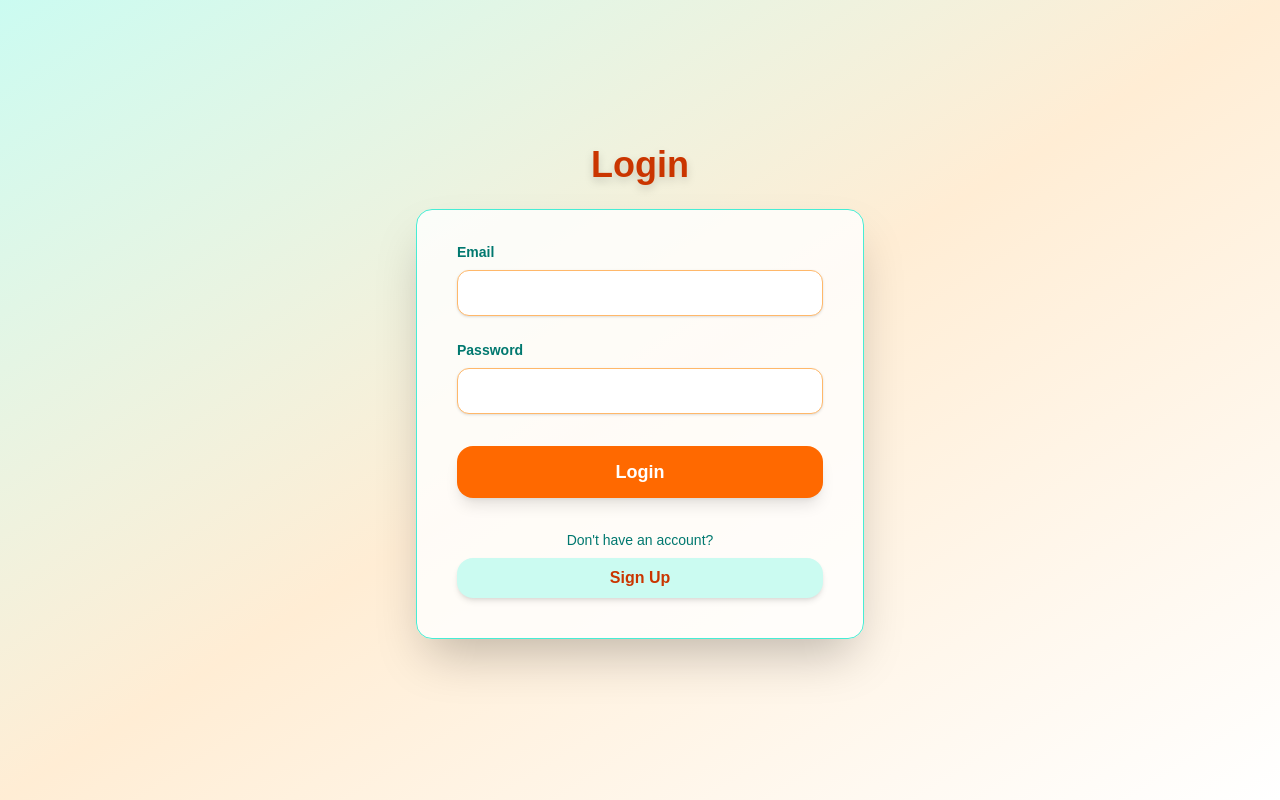
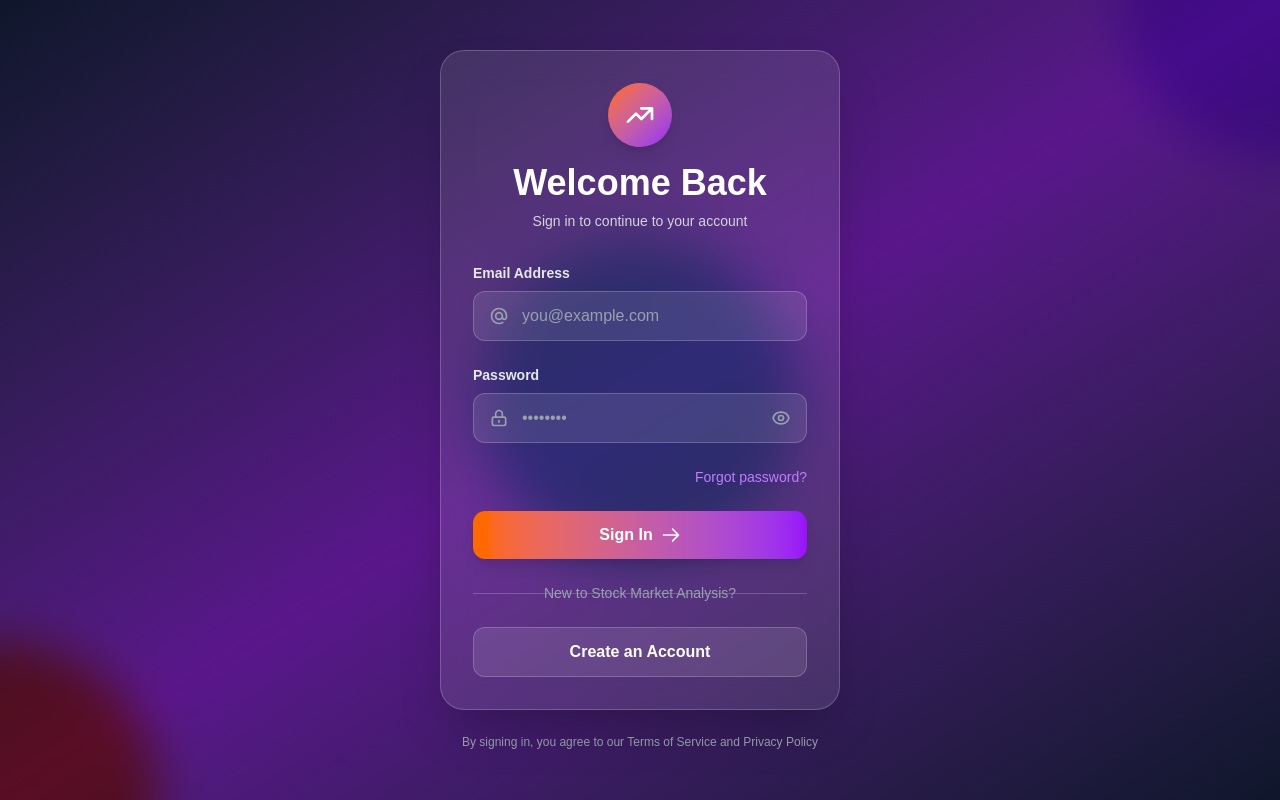
Before and after one commit to hemantmm/StockMarketAnalysis, a Next.js app in the folder frontend/: page /Login in a window 1280 px wide. Built offline with nearby package versions, Linux system fonts and the light colour scheme.

Commit message:
fix: login page
Signed-off-by: Hemant M Mehta <hemant29mehta@gmail.com>

```diff
--- a/frontend/src/app/Login/page.tsx
+++ b/frontend/src/app/Login/page.tsx
@@ -8,6 +8,8 @@ const LoginPage = () => {
   const [email, setEmail] = useState('');
   const [password, setPassword] = useState('');
   const [errorMsg, setErrorMsg] = useState('');
+  const [isLoading, setIsLoading] = useState(false);
+  const [showPassword, setShowPassword] = useState(false);
 
   const handleSignUpPage = () => {
     router.push('/SignUp');
@@ -16,6 +18,8 @@ const LoginPage = () => {
   const handleLogin = async (e: React.FormEvent) => {
     e.preventDefault();
     setErrorMsg('');
+    setIsLoading(true);
+
     await axios.post(`https://stockmarketanalysis-node.onrender.com/Login`, {
       email,
       password,
@@ -37,64 +41,185 @@ const LoginPage = () => {
     .catch((error) => {
       console.error('There was an error!', error);
       setErrorMsg('Login failed: ' + (error?.response?.data?.message || 'Unknown error'));
+    })
+    .finally(() => {
+      setIsLoading(false);
     });
   }
 
   return (
-    <div className="flex flex-col items-center justify-center min-h-screen bg-gradient-to-br from-teal-100 via-orange-100 to-white">
-      <h1 className="text-4xl font-extrabold mb-6 text-orange-700 drop-shadow-lg">Login</h1>
-      <form className="bg-white/80 shadow-2xl rounded-2xl px-10 pt-8 pb-10 mb-4 w-full max-w-md border border-teal-300">
-        <div className="mb-6">
-          <label className="block text-teal-700 text-sm font-bold mb-2" htmlFor="email">
-            Email
+    <div className="flex items-center justify-center min-h-screen bg-gradient-to-br from-slate-900 via-purple-900 to-slate-900 relative overflow-hidden">
+      {/* Animated background elements */}
+      <div className="absolute inset-0 overflow-hidden">
+        <div className="absolute -top-40 -right-40 w-80 h-80 bg-purple-500 rounded-full mix-blend-multiply filter blur-xl opacity-20 animate-pulse"></div>
+        <div className="absolute -bottom-40 -left-40 w-80 h-80 bg-orange-500 rounded-full mix-blend-multiply filter blur-xl opacity-20 animate-pulse animation-delay-2000"></div>
+        <div className="absolute top-1/2 left-1/2 transform -translate-x-1/2 -translate-y-1/2 w-80 h-80 bg-teal-500 rounded-full mix-blend-multiply filter blur-xl opacity-20 animate-pulse animation-delay-4000"></div>
+      </div>
+
+      {/* Login Card */}
+      <div className="relative z-10 w-full max-w-md px-6">
+        <div className="bg-white/10 backdrop-blur-lg rounded-3xl shadow-2xl border border-white/20 p-8 transform transition-all duration-300 hover:scale-[1.02]">
+          {/* Header */}
+          <div className="text-center mb-8">
+            <div className="inline-flex items-center justify-center w-16 h-16 bg-gradient-to-br from-orange-500 to-purple-600 rounded-full mb-4 shadow-lg">
+              <svg className="w-8 h-8 text-white" fill="none" stroke="currentColor" viewBox="0 0 24 24">
+                <path strokeLinecap="round" strokeLinejoin="round" strokeWidth={2} d="M13 7h8m0 0v8m0-8l-8 8-4-4-6 6" />
+              </svg>
+            </div>
+            <h1 className="text-4xl font-bold text-white mb-2">Welcome Back</h1>
+            <p className="text-gray-300 text-sm">Sign in to continue to your account</p>
+          </div>
+
+          {/* Error Message */}
+          {errorMsg && (
+            <div className="mb-6 bg-red-500/20 border border-red-500/50 rounded-xl px-4 py-3 flex items-start animate-shake">
+              <svg className="w-5 h-5 text-red-400 mr-2 flex-shrink-0 mt-0.5" fill="currentColor" viewBox="0 0 20 20">
+                <path fillRule="evenodd" d="M10 18a8 8 0 100-16 8 8 0 000 16zM8.707 7.293a1 1 0 00-1.414 1.414L8.586 10l-1.293 1.293a1 1 0 101.414 1.414L10 11.414l1.293 1.293a1 1 0 001.414-1.414L11.414 10l1.293-1.293a1 1 0 00-1.414-1.414L10 8.586 8.707 7.293z" clipRule="evenodd" />
+              </svg>
+              <span className="text-red-200 text-sm">{errorMsg}</span>
+            </div>
+          )}
+
+          {/* Form */}
+          <form onSubmit={handleLogin} className="space-y-6">
+            {/* Email Field */}
+            <div>
+              <label className="block text-gray-200 text-sm font-semibold mb-2" htmlFor="email">
+                Email Address
               </label>
+              <div className="relative">
+                <div className="absolute inset-y-0 left-0 pl-4 flex items-center pointer-events-none">
+                  <svg className="w-5 h-5 text-gray-400" fill="none" stroke="currentColor" viewBox="0 0 24 24">
+                    <path strokeLinecap="round" strokeLinejoin="round" strokeWidth={2} d="M16 12a4 4 0 10-8 0 4 4 0 008 0zm0 0v1.5a2.5 2.5 0 005 0V12a9 9 0 10-9 9m4.5-1.206a8.959 8.959 0 01-4.5 1.207" />
+                  </svg>
+                </div>
                 <input
-            className="shadow appearance-none border border-orange-300 rounded-xl w-full py-3 px-4 text-teal-900 leading-tight focus:outline-none focus:ring-2 focus:ring-orange-400 bg-white placeholder-orange-400"
-            type="text"
+                  className="w-full bg-white/10 border border-white/20 rounded-xl py-3 pl-12 pr-4 text-white placeholder-gray-400 focus:outline-none focus:ring-2 focus:ring-purple-500 focus:border-transparent transition-all duration-200"
+                  type="email"
                   id="email"
                   name="email"
+                  placeholder="you@example.com"
                   value={email}
                   onChange={(e) => setEmail(e.target.value)}
                   required
                 />
               </div>
-        <div className="mb-8">
-          <label className="block text-teal-700 text-sm font-bold mb-2" htmlFor="password">
+            </div>
+
+            {/* Password Field */}
+            <div>
+              <label className="block text-gray-200 text-sm font-semibold mb-2" htmlFor="password">
                 Password
               </label>
+              <div className="relative">
+                <div className="absolute inset-y-0 left-0 pl-4 flex items-center pointer-events-none">
+                  <svg className="w-5 h-5 text-gray-400" fill="none" stroke="currentColor" viewBox="0 0 24 24">
+                    <path strokeLinecap="round" strokeLinejoin="round" strokeWidth={2} d="M12 15v2m-6 4h12a2 2 0 002-2v-6a2 2 0 00-2-2H6a2 2 0 00-2 2v6a2 2 0 002 2zm10-10V7a4 4 0 00-8 0v4h8z" />
+                  </svg>
+                </div>
                 <input
-            className="shadow appearance-none border border-orange-300 rounded-xl w-full py-3 px-4 text-teal-900 leading-tight focus:outline-none focus:ring-2 focus:ring-orange-400 bg-white placeholder-orange-400"
-            type="password"
+                  className="w-full bg-white/10 border border-white/20 rounded-xl py-3 pl-12 pr-12 text-white placeholder-gray-400 focus:outline-none focus:ring-2 focus:ring-purple-500 focus:border-transparent transition-all duration-200"
+                  type={showPassword ? "text" : "password"}
                   id="password"
                   name="password"
+                  placeholder="••••••••"
                   value={password}
                   onChange={(e) => setPassword(e.target.value)}
                   required
                 />
-        </div>
-        {errorMsg && (
-          <div className="mb-4 text-red-600 bg-red-100 rounded-lg px-4 py-2 text-center">
-            {errorMsg}
-          </div>
+                <button
+                  type="button"
+                  className="absolute inset-y-0 right-0 pr-4 flex items-center"
+                  onClick={() => setShowPassword(!showPassword)}
+                >
+                  {showPassword ? (
+                    <svg className="w-5 h-5 text-gray-400 hover:text-gray-200 transition-colors" fill="none" stroke="currentColor" viewBox="0 0 24 24">
+                      <path strokeLinecap="round" strokeLinejoin="round" strokeWidth={2} d="M13.875 18.825A10.05 10.05 0 0112 19c-4.478 0-8.268-2.943-9.543-7a9.97 9.97 0 011.563-3.029m5.858.908a3 3 0 114.243 4.243M9.878 9.878l4.242 4.242M9.88 9.88l-3.29-3.29m7.532 7.532l3.29 3.29M3 3l3.59 3.59m0 0A9.953 9.953 0 0112 5c4.478 0 8.268 2.943 9.543 7-1.274 4.057-5.064 7-9.543 7-1.653 0-3.2-.386-4.59-1.073M6.59 6.59L3 3m3.59 3.59L9.88 9.88" />
+                    </svg>
+                  ) : (
+                    <svg className="w-5 h-5 text-gray-400 hover:text-gray-200 transition-colors" fill="none" stroke="currentColor" viewBox="0 0 24 24">
+                      <path strokeLinecap="round" strokeLinejoin="round" strokeWidth={2} d="M15 12a3 3 0 11-6 0 3 3 0 016 0z" />
+                      <path strokeLinecap="round" strokeLinejoin="round" strokeWidth={2} d="M2.458 12C3.732 7.943 7.523 5 12 5c4.478 0 8.268 2.943 9.542 7-1.274 4.057-5.064 7-9.542 7-4.477 0-8.268-2.943-9.542-7z" />
+                    </svg>
                   )}
-        <button
-          className="w-full py-3 rounded-2xl bg-orange-500 hover:bg-orange-600 text-white font-bold shadow-lg transition-all duration-300 mb-4 text-lg"
-          onClick={handleLogin}
-          aria-label="Login"
-        >
-          Login
-        </button>
-        <div className="flex flex-col items-center space-y-2 mt-4">
-          <span className="text-teal-700 text-sm">Don&apos;t have an account?</span>
-          <button
-            className="w-full py-2 rounded-2xl bg-teal-100 text-orange-700 font-bold hover:bg-orange-100 hover:text-teal-700 shadow-md transition-all duration-300"
-            onClick={handleSignUpPage}
-            aria-label="Sign Up"
-          >
-            Sign Up
                 </button>
               </div>
+            </div>
+
+            {/* Forgot Password Link */}
+            <div className="flex items-center justify-end">
+              <button type="button" className="text-sm text-purple-400 hover:text-purple-300 transition-colors">
+                Forgot password?
+              </button>
+            </div>
+
+            {/* Login Button */}
+            <button
+              type="submit"
+              disabled={isLoading}
+              className="w-full bg-gradient-to-r from-orange-500 to-purple-600 hover:from-orange-600 hover:to-purple-700 text-white font-bold py-3 px-4 rounded-xl shadow-lg hover:shadow-xl transform hover:-translate-y-0.5 transition-all duration-200 disabled:opacity-50 disabled:cursor-not-allowed disabled:transform-none flex items-center justify-center"
+            >
+              {isLoading ? (
+                <>
+                  <svg className="animate-spin -ml-1 mr-3 h-5 w-5 text-white" fill="none" viewBox="0 0 24 24">
+                    <circle className="opacity-25" cx="12" cy="12" r="10" stroke="currentColor" strokeWidth="4"></circle>
+                    <path className="opacity-75" fill="currentColor" d="M4 12a8 8 0 018-8V0C5.373 0 0 5.373 0 12h4zm2 5.291A7.962 7.962 0 014 12H0c0 3.042 1.135 5.824 3 7.938l3-2.647z"></path>
+                  </svg>
+                  Signing in...
+                </>
+              ) : (
+                <>
+                  Sign In
+                  <svg className="w-5 h-5 ml-2" fill="none" stroke="currentColor" viewBox="0 0 24 24">
+                    <path strokeLinecap="round" strokeLinejoin="round" strokeWidth={2} d="M14 5l7 7m0 0l-7 7m7-7H3" />
+                  </svg>
+                </>
+              )}
+            </button>
           </form>
+
+          {/* Divider */}
+          <div className="relative my-6">
+            <div className="absolute inset-0 flex items-center">
+              <div className="w-full border-t border-white/20"></div>
+            </div>
+            <div className="relative flex justify-center text-sm">
+              <span className="px-4 bg-transparent text-gray-400">New to Stock Market Analysis?</span>
+            </div>
+          </div>
+
+          {/* Sign Up Button */}
+          <button
+            type="button"
+            onClick={handleSignUpPage}
+            className="w-full bg-white/10 hover:bg-white/20 border border-white/20 text-white font-semibold py-3 px-4 rounded-xl transition-all duration-200 transform hover:-translate-y-0.5"
+          >
+            Create an Account
+          </button>
+        </div>
+
+        {/* Footer */}
+        <p className="text-center text-gray-400 text-xs mt-6">
+          By signing in, you agree to our Terms of Service and Privacy Policy
+        </p>
+      </div>
+
+      <style jsx>{`
+        @keyframes shake {
+          0%, 100% { transform: translateX(0); }
+          25% { transform: translateX(-10px); }
+          75% { transform: translateX(10px); }
+        }
+        .animate-shake {
+          animation: shake 0.5s ease-in-out;
+        }
+        .animation-delay-2000 {
+          animation-delay: 2s;
+        }
+        .animation-delay-4000 {
+          animation-delay: 4s;
+        }
+      `}</style>
     </div>
   );
 }
```
Lines whose indentation alone changed are shown as unchanged.
